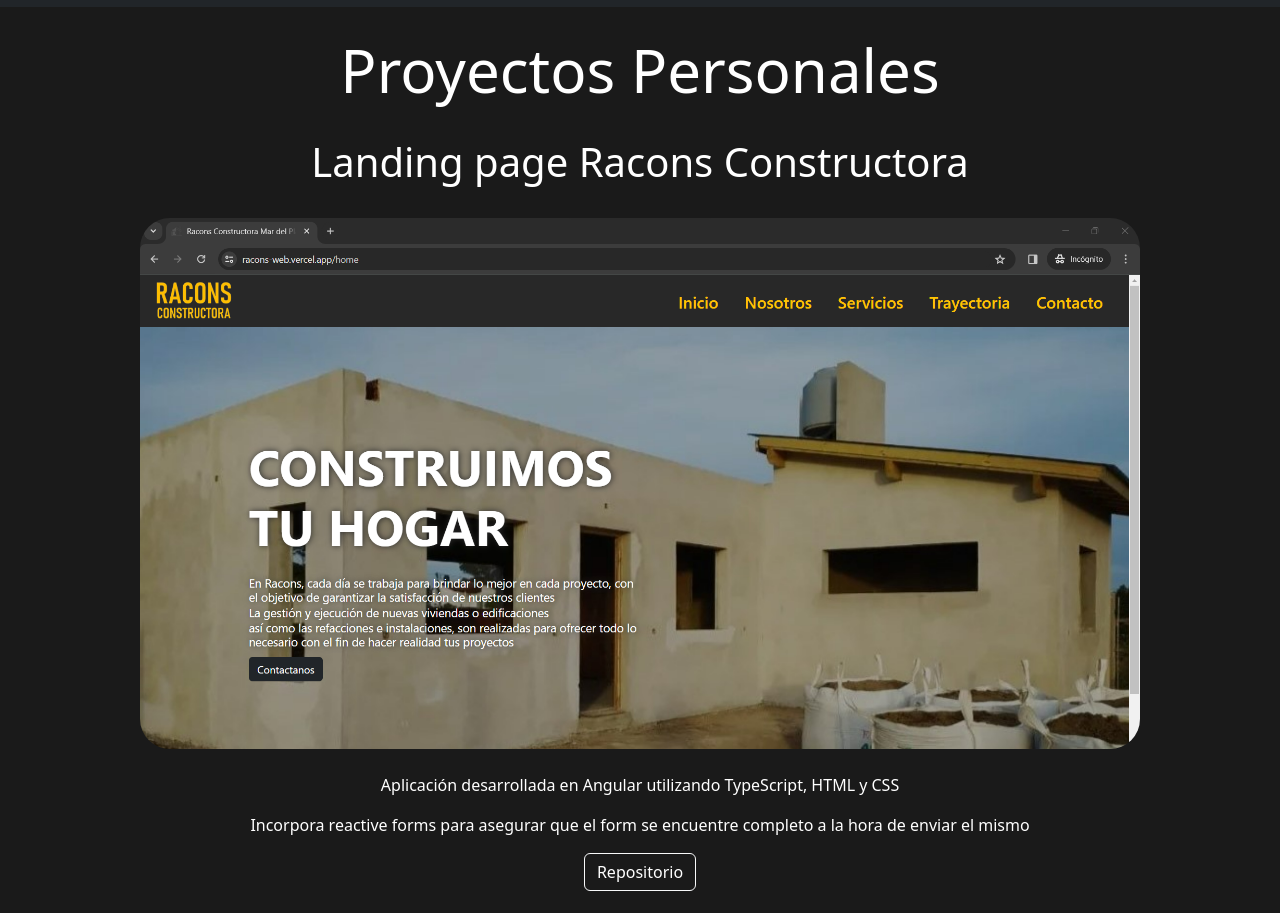
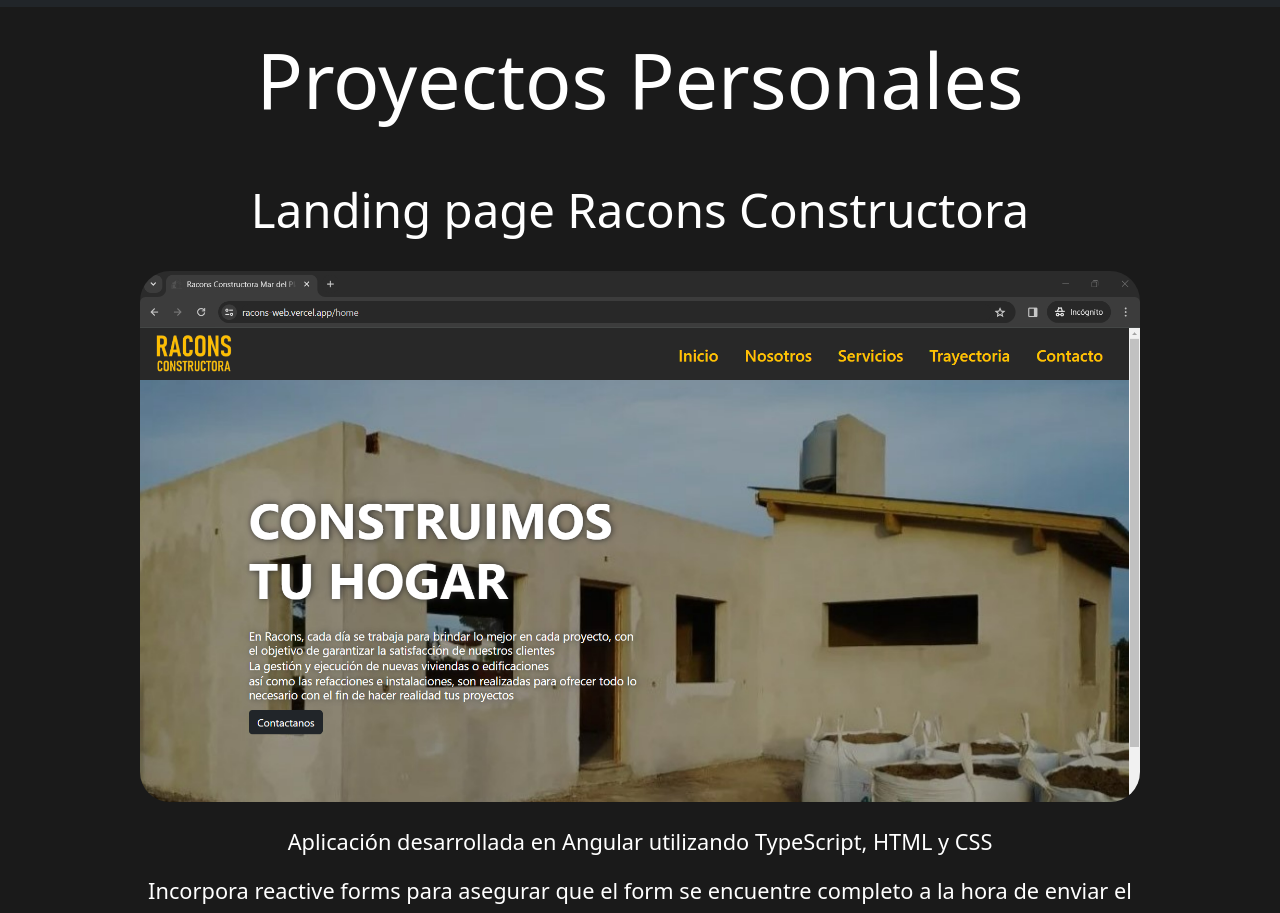
Before and after one commit to mantovanoMateo/mantovanoMateoPortfolio, an Angular app: page /proyects in a window 1280 px wide. Shown: the part 120-1033 px from the top of the page. Built offline with nearby package versions, Linux system fonts and the light colour scheme.

Commit message:
style changes

```diff
--- a/src/app/components/about-me/about-me.component.css
+++ b/src/app/components/about-me/about-me.component.css
@@ -26,7 +26,7 @@ h4 {
     font-size: 20px;
 }
 
-.spanContainer{
+.spanContainer {
     display: flex;
     justify-content: center;
     margin-top: 25px;
@@ -35,6 +35,10 @@ h4 {
 .descriptionContainer {
     margin: auto;
     width: 800px;
+    word-break: break-word;
+    line-break: normal;
+    hyphens: auto;
+    overflow-wrap: break-word;
 }
 
 .myPhoto {
@@ -44,7 +48,7 @@ h4 {
     border-radius: 20px;
 }
 
-p{
+p {
     margin-bottom: 20px;
     text-align: center;
     font-size: 30px;
@@ -56,20 +60,21 @@ p{
     max-width: 1200px;
     margin: auto;
     flex-wrap: wrap;
+    gap: 20px;
 }
 
-.contactLogo{
+.contactLogo {
     height: 30xp;
     width: 30px;
     border-radius: 5px;
     margin: 5px;
 }
 
-.contactLogos{
+.contactLogos {
     display: flex;
     justify-content: center;
 }
 
-.email{
+.email {
     font-size: 20px;
 }
--- a/src/app/components/about-me/about-me.component.html
+++ b/src/app/components/about-me/about-me.component.html
@@ -11,7 +11,7 @@
             <h4>Me considero constante y apasionado por lo que hago , lo cual siempre me ayuda a no rendirme y completar
                 lo que me propongo, esto me ha ayudado a desarrollar código de una manera mas comprensiva, eficiente y
                 útil</h4>
-            <h4>Me encantaría seguir capacitándome como desarrollador y aprendiendo nuevas tecnologías, ya que considero
+            <h4>Deseo seguir capacitándome como desarrollador y aprendiendo nuevas tecnologías, ya que considero
                 al desarrollo de software como un arte en el cual uno debe capacitarse continuamente</h4>
         </div>
         <img class="myPhoto" src="https://i.pinimg.com/736x/1d/04/94/1d0494a278f01130e6edbb2afc023cfe.jpg" alt="">
--- a/src/app/components/proyects/proyects.component.css
+++ b/src/app/components/proyects/proyects.component.css
@@ -12,16 +12,19 @@
 
 h1{
     margin-top: 20px;
-    font-size: 60px;
+    font-size: 6vw;
+    /*font-size: 60px;*/
     text-align: center;
 }
 
 h2{
-    font-size: 40px;
+    font-size: 3.7vw;
+    /*font-size: 40px;*/
     text-align: center;
 }
 
 p{
+    font-size: 1.7vw;
     text-align: center;
 }
 
@@ -64,6 +67,7 @@ a{
 
 .pageImg{
     max-width: 1000px;
+    min-width: 300px;
     margin: auto;
     text-align: center;
     border-radius: 30px;
@@ -75,3 +79,8 @@ a{
     justify-content: center;
     width: 100%;
 }
+
+.appDescription{
+    max-width: 1000px;
+    margin: auto;
+}
--- a/src/app/components/proyects/proyects.component.html
+++ b/src/app/components/proyects/proyects.component.html
@@ -1,6 +1,7 @@
 <div class="background">
   <br>
   <h1>Proyectos Personales</h1>
+  <br>
   <br>
   <h2>Landing page Racons Constructora</h2>
   <br>
@@ -8,8 +9,10 @@
     <img class="pageImg" src="../assets/captura racons.png" alt="">
   </div>
   <br>
+  <div class="appDescription">
     <p>Aplicación desarrollada en Angular utilizando TypeScript, HTML y CSS</p>
     <p>Incorpora reactive forms para asegurar que el form se encuentre completo a la hora de enviar el mismo</p>
+  </div>
   <div class="spanContainer">
     <a class="btn btn-light" href="https://github.com/mantovanoMateo/Racons-Web" target="_blank">Repositorio</a>
   </div>
@@ -17,6 +20,7 @@
   <div class="spanContainer">
     <a class="btn btn-light" href="https://racons-web.vercel.app/home" target="_blank">Link a la Web</a>
   </div>
+  <br>
   <br>
   <br>
   <h2>App web de apuestas deportivas Argenbet</h2>
@@ -53,13 +57,16 @@
     </div>
   </div>
   <br>
+  <div class="appDescription">
     <p>Aplicación desarrollada en Angular utilizando TypeScript, HTML y CSS</p>
     <p>La misma implementa una API Rest desarrollada en Java SpringBoot la cual gestiona la obtención</p>
     <p>y persistencia de datos en una Base de datos creada en MySQL.</p>
     <p>Consumo de Api Externa API-FOOTBALL para la obtencion de datos para el funcionamiento de la app</p>
+  </div>
   <div class="spanContainer">
     <a class="btn btn-light" href="https://github.com/mantovanoMateo/ArgenBet" target="_blank">Repositorio de la App</a>
   </div>
+  <br>
   <br>
   <br>
   <h2>Landing page Grinsid Consultora Ambiental</h2>
@@ -68,21 +75,28 @@
     <img class="pageImg" src="../assets/captura grinsid.png" alt="">
   </div>
   <br>
+  <div class="appDescription">
     <p>Aplicación desarrollada en React utilizando JavaScript, HTML y CSS</p>
     <p>Se utilizaron Hooks y States para diversas funciones dentro de la misma</p>
+  </div>
   <div class="spanContainer">
     <a class="btn btn-light" href="https://grinsid.it/" target="_blank">Link a la Web</a>
   </div>
   <br>
   <br>
+  <br>
   <h2>API de persistencia de datos</h2>
+  <div class="appDescription">
     <p>Desarrollada en Java SpringBoot</p>
     <p>Implementa dependencias SpringWeb, Spring JPA y Lombok</p>
     <p>La misma fue implementada en el proyecto de apuestas deportivas en linea para la persistencia de datos de
       usuarios, apuestas y transacciones</p>
+  </div>
   <div class="spanContainer">
-    <a class="btn btn-light" href="https://github.com/mantovanoMateo/ApiArgenBetPersistance" target="_blank">Repositorio de la API</a>
+    <a class="btn btn-light" href="https://github.com/mantovanoMateo/ApiArgenBetPersistance" target="_blank">Repositorio
+      de la API</a>
   </div>
+  <br>
   <br>
   <br>
   <h2>Aplicación de escritorio de compra de juegos JTeam</h2>
@@ -121,10 +135,13 @@
     </div>
   </div>
   <br>
+  <div class="appDescription">
     <p>Desarrollada en Java con la utilización de la biblioteca grafica Swing</p>
     <p>Implementa conceptos de programación orientada a objetos</p>
     <p>Persistencia de datos utilizando archivos JSON</p>
+  </div>
   <div class="spanContainer">
-    <a class="btn btn-light" href="https://github.com/mantovanoMateo/JTeam-Game-Store" target="_blank">Repositorio de la App</a>
+    <a class="btn btn-light" href="https://github.com/mantovanoMateo/JTeam-Game-Store" target="_blank">Repositorio de la
+      App</a>
   </div>
 </div>
```
Lines whose indentation alone changed are shown as unchanged.
